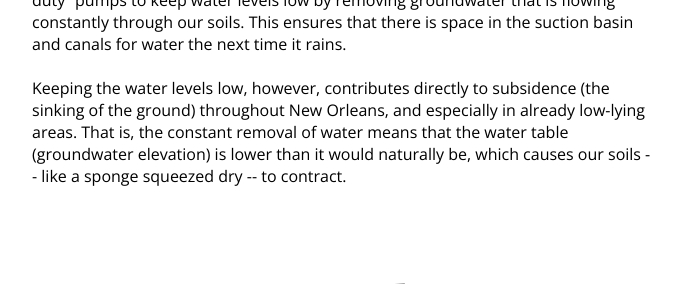
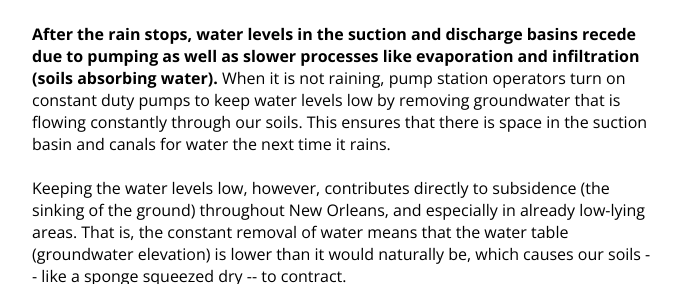
Before and after one commit to Civic-Studio/issue2.mxd.media, a Flask app: page /essay/what-does-a-pump-station-do in a window 1280 px wide. Shown: the part 6216-6500 px from the top of the page, without its empty margins (298-979 px from the left). Run offline with Flask 2, Linux system fonts and the light colour scheme; some web fonts are replaced.

Commit message:
Update essays and work through Anne's gallery

```diff
--- a/src/bookshelf/__init__.py
+++ b/src/bookshelf/__init__.py
@@ -33,4 +33,7 @@ csp = {
 app = Flask(__name__, static_folder=None)
 app.register_blueprint(main, url_prefix='')
 
+app.config['CDN_URL'] = 'https://cdn.mxd.media/'
+app.config['CDN_HASH'] = '-12192019'
+
 Talisman(app, content_security_policy=csp)
--- a/src/static/stylesheet.css
+++ b/src/static/stylesheet.css
@@ -86,11 +86,6 @@ div.home-final-wrapper > div > article a:last-child img {
     color: #aaa;
     font-size: 14px;
     text-align: center;
-}
-
-article.blockquote-container {
-	border-top: 1px solid rgba(0,0,0,.1);
-	border-bottom: 1px solid rgba(0,0,0,.1);
 }
 
 .intro-tiles article blockquote {
@@ -803,12 +798,17 @@ figcaption.side-by-side {
 .art-gallery-item .landscape-image-text figcaption {
 	position: absolute;
     font-size: 12px;
-    background-color: rgba(0,0,1,.75);
+    background-color: rgba(0,0,1,.95);
     color: white;
-    right: 0;
-    bottom: 5px;
-    padding: 6px;
+    right: -14px;
+    bottom: -11px;
+    padding: 12px;
     max-width: 50%;
+}
+
+.art-gallery-item .landscape-image-text figcaption span {
+	text-align: right;
+	display: block;
 }
 
 /* ---- */
@@ -833,7 +833,7 @@ figcaption.side-by-side {
 }
 
 .art-gallery-item blockquote {
-	font-size: 18px;
+	font-size: 24px;
 	font-family: serif;
 	font-style: italic;
 	text-align: center;
--- a/src/templates/essay.html
+++ b/src/templates/essay.html
@@ -1,7 +1,7 @@
 <!doctype html>
 <head>
   {% block head %}
-      <title>{% block title %}{% endblock %} - Issue #2 | Mixed Media </title>
+      <title>Mixed Media - Issue #2 | Mixed Media </title>
       {% include "includes/components/head-tag.html" %}
   {% endblock %}
 </head>
--- a/src/templates/gallery.html
+++ b/src/templates/gallery.html
@@ -11,8 +11,8 @@
     <div class="gallery-wrapper">
     	{% if series == "behind-the-scenes" %}
     	  {% include 'includes/galleries/behind-the-scenes.html' %}
-    	{% elif series == 'anne-nelson' %}
-    	  {% include 'includes/galleries/anne-nelson.html' %}
+    	{% elif series == 'water-series' %}
+    	  {% include 'includes/galleries/water-series.html' %}
     	{% endif %}
     </div>
   </div>
--- a/src/templates/includes/components/script.html
+++ b/src/templates/includes/components/script.html
@@ -26,60 +26,44 @@ new Vue({
     			module: {
     				title: 'Water Series',
     				subtitle: 'Abstractions water movements by Anne Nelson',
-    				description: '<p>I have been listening to a lot of krautrock lately. It is pretty good, lots of drums, some yelling even, and the early discoveries of modulation and their effects on acoustic instruments.</p>'
+    				description: '<p>For this second issue of Mixed Media, artist Anne Nelson created works that explore ways in which the water that falls from the sky interacts with soils, plants, people, pipes, and pumps.</p><p>Through participating in Mixed Media and a Water Leaders Institute cohort, Anne joined New Orleans\' neighborhood leaders to engage with technical experts in a dialogue around water management, resilience, and community-based planning.</p><p>The images and words in this series are by Anne.</p>'
     			},
     			gallery: [
     				{
     					type: 'portrait+image+quote',
-    					title: 'Title 1',
-    					imgUrl: 'water-series/1.jpg',
-    					artistName: 'Anne Nelson',
-    					medium: 'Acrylic paint on paper',
-    					dimensions: '100 x 100',
-    					quote: 'This is a long quote. I hope there are a lot of cool things to say about this quote. Like this quote is the quote of all quotes. You can quote this quote and get a quote of 1 million dollars.'
+    					imgUrl: 'water-series/1-12192019.jpg',
+    					medium: 'Marsh (Phase 1), 22"x30" Mixed media on paper. 2018.',
+    					quote: 'Abstraction is my primary way of working, because it presents a new, previously unseen field to the viewer. Abstraction can stop us short and make us see something actually fresh.'
     				},
     				{
     					type: 'portrait+image+quote',
-    					title: 'Title 2',
-    					imgUrl: 'water-series/2.jpg',
-    					artistName: 'Anne Nelson',
-    					medium: 'Acrylic paint on paper',
-    					dimensions: '100 x 100',
-    					quote: 'This is a short quote. Simple quote.'
+    					imgUrl: 'water-series/2-12192019.jpg',
+    					medium: 'Swamp Sponge (Phase 2), 22"x30" Mixed media on paper. 2018.',
+    					quote: 'When New Orleans was founded, it was a colony set on firmer, higher ground nearest to the river. The city was surrounded by swamp.'
     				},
     				{
     					type: 'portrait+image+quote',
-    					title: 'Title 3',
-    					imgUrl: 'water-series/3.jpg',
-    					artistName: 'Anne Nelson',
-    					medium: 'Acrylic paint on paper',
-    					dimensions: '100 x 100',
-    					quote: 'This is a short quote. Simple quote.'
+    					imgUrl: 'water-series/3-12192019.jpg',
+    					medium: 'Pump and Flood (Phase 3), 22"x30" Mixed media on paper. 2018.',
+    					quote: 'In the early 20th century, new technologies enabled us to drain and build on this swamp. This has caused the ground to sink, and required even more robust drainage systems and levees to address the new risks created.'
     				},
     				{
     					type: 'portrait+image+quote',
-    					title: 'Title 4',
-    					imgUrl: 'water-series/4.jpg',
-    					artistName: 'Anne Nelson',
-    					medium: 'Acrylic paint on paper',
-    					dimensions: '100 x 100',
-    					quote: 'This is a short quote. Simple quote.'
+    					imgUrl: 'water-series/4-12192019.jpg',
+    					medium: 'Rain Garden and Breathing Room (Phase 4), 22"x30" Mixed media on paper. 2018.',
+    					quote: 'This old swamp land is like a sponge. The ebb and flow of water is unruly, and an urban landscape that can accommodate this water will be more stable.'
     				},
     				{
-    					type: 'landscape+image',
-    					title: 'Title 5',
-    					imgUrl: 'water-series/5.jpg',
-    					artistName: 'Anne Nelson',
-    					medium: 'Acrylic paint on paper',
-    					dimensions: '100 x 100'
+    					type: 'portrait+image+quote',
+    					imgUrl: 'water-series/5-12192019.jpg',
+    					medium: 'Living with Water (Phase 5), 22"x30" Mixed media on paper. 2018.',
+                        quote: 'As voters, policy makers, taxpayers, property owners, educators and students, we can play a role in stabilizing the land by reducing paved areas and by creating lush urban landscapes that are designed to collect and absorb the water that falls from the sky.'
     				},
                     {
-                        type: 'landscape+image',
-                        title: 'Title 5',
-                        imgUrl: 'water-series/6.jpg',
-                        artistName: 'Anne Nelson',
-                        medium: 'Acrylic paint on paper',
-                        dimensions: '100 x 100'
+                        type: 'landscape+image+text',
+                        imgUrl: 'water-series/6-12192019.jpg',
+                        text: 'In-studio jumble of the Water Series in progress.',
+                        artistName: 'Photo by Anne Nelson'
                     }
     			]
     		},
@@ -161,7 +145,6 @@ new Vue({
 	galleryArrayLength: function() {
 		var path = document.location.pathname;
     	let artists = this.artists;
-    	console.log(artists[path].gallery.length)
 		return artists[path].gallery.length;
 	},
 	showArt: function(index) {
--- a/src/templates/includes/essays/what-does-a-pump-station-do.html
+++ b/src/templates/includes/essays/what-does-a-pump-station-do.html
@@ -10,7 +10,7 @@
 
 {% block essay_intro %}
   <p>
-    There are 24 drainage pump stations located across New Orleans, housing a total of 120 pumps. When water falls from the sky, some of it is caught by plants, and some of it is absorbed into the ground. Everything else runs off and flows into storm drains, and from there into the city’s network of pipes and canals. This network draws water by gravity into the suction basins of drainage pump stations. Inside the stations, operators turn on one or more pumps to lift the water from a lower elevation to a higher elevation. This sends water flowing towards the next pump station, or directly into Lake Pontchartrain, the Industrial Canal, Bayou Bienvenue, or the Gulf Intracoastal Waterway.
+   There are 24 drainage pump stations located across New Orleans, housing a total of 120 pumps. When water falls from the sky, some of it is caught by plants, and some of it is absorbed into the ground. Everything else runs off and flows into storm drains, and from there into the city’s network of pipes and canals. This network draws water by gravity into the suction basins of drainage pump stations. Inside the stations, operators turn on one or more pumps to lift the water from a lower elevation to a higher elevation. This sends water flowing towards the next pump station, or directly into Lake Pontchartrain, the Industrial Canal, Bayou Bienvenue, or the Gulf Intracoastal Waterway.
   </p>
   <p>
 
@@ -18,7 +18,7 @@
   </p>
   <p>
 
-    This set of images follows that flow of water into DPS 1 and DPS 4, and beyond, during both wet and dry weather. Even when it is not raining, operators periodically turn on “constant duty” pumps to lower groundwater levels. Unfortunately, these cycles of pumping during both wet and dry weather contribute directly to subsidence, which is the sinking of the ground and the primary reason why nearly 50% of the city’s land area is below sea level.
+    This set of images follows that flow of water into DPS 1 and DPS 4, and beyond, during both wet and dry weather. Even when it is not raining, operators periodically turn on constant duty pumps to lower groundwater levels. Unfortunately, these cycles of pumping during both wet and dry weather contribute directly to subsidence, which is the sinking of the ground and the primary reason why nearly 50% of the city’s land area is below sea level.
 
   </p>
 {% endblock %}
@@ -28,15 +28,14 @@
 </article>
 <article>
   <figure>
-    <img class="vh40" src="https://cdn.mxd.media/what-does-pump-do/1a.jpg"/>
-    <img class="vh40" src="https://cdn.mxd.media/what-does-pump-do/1b.jpg"/>
-    <figcaption>DPS 1 sits at the intersection of Broad and Martin Luther King Jr. streets, at a low point that was the back edge of the city at the beginning of the twentieth century. Thousands of motorists and cyclists pass by each day. Those heading downtown are on the “suction” side of the pump station, while those heading uptown are on the “discharge” side of the station.</figcaption>
+    <img src="{{ config.CDN_URL }}what-does-pump-do/1a{{ config.CDN_HASH }}.jpg"/>
+    <figcaption><b>DPS 1 sits at the intersection of Broad and Martin Luther King Jr. streets, at a low point that was the back edge of the city at the beginning of the twentieth century.</b> Thousands of motorists and cyclists pass by each day. Those heading downtown are on the “suction” side of the pump station, while those heading uptown are on the “discharge” side of the station. </figcaption>
   </figure>
 </article>
 <article>
   <figure>
-    <img src="https://cdn.mxd.media/what-does-pump-do/2a.jpg"/>
-    <figcaption>When rain hits asphalt streets, concrete parking lots, and rooftops, water accumulates rapidly and flows via storm drains and a network of pipes to large drainage culverts, or underground canals.Some culverts are as big as twenty feet (6.1 meters) wide, and carry water downhill towards the city’s drainage pumps stations.</figcaption>
+    <img src="{{ config.CDN_URL }}what-does-pump-do/2a{{ config.CDN_HASH }}.jpg"/>
+    <figcaption><b>When rain hits asphalt streets, concrete parking lots, and rooftops, water accumulates rapidly and flows via storm drains and a network of pipes to large drainage culverts, or underground canals.</b> Some culverts are as big as twenty feet (6.1 meters) wide, and carry water downhill towards the city’s drainage pumps stations.</figcaption>
   </figure>
 </article>
 <article class="blockquote-container">
@@ -47,17 +46,17 @@
 </article>
 <article>
   <figure>
-    <img src="https://cdn.mxd.media/what-does-pump-do/3a.jpg"/>
+    <img src="{{ config.CDN_URL }}what-does-pump-do/3a{{ config.CDN_HASH }}.jpg"/>
     <figcaption>
-    View of DPS 4 from above, with the suction side towards the bottom, and the discharge side towards the top. Central notifies pump station operators when they need to go on “rain load.” This means setting up power generation systems in preparation for turning on pumps to manage the water that is coming to the station.
+    <b>View of DPS 4 from above, with the suction side towards the bottom, and the discharge side towards the top.</b> Central notifies pump station operators when they need to go on “rain load.” This means setting up power generation systems in preparation for turning on pumps to manage the water that is coming to the station.
     </figcaption>
   </figure>
 </article>
 <article>
   <figure>
-    <img class="vh40" src="https://cdn.mxd.media/what-does-pump-do/3b.jpg"/>
-    <img class="vh40" src="https://cdn.mxd.media/what-does-pump-do/3c.jpg"/>
-    <figcaption>The suction basins at DPS 4 (left) and DPS 1 (right). The end of the culvert that brings water from Gentilly neighborhoods to the pump station is visible at DPS 4. At DPS 1, a hatch door and ladder provide access to the suction basin that is otherwise covered and hidden from view. As water levels in the suction basin rise with rainfall or fluctuations in groundwater, operators turn on the pumps to lower the water level in the basin. </figcaption>
+    <img class="vh40" src="{{ config.CDN_URL }}what-does-pump-do/3b{{ config.CDN_HASH }}.jpg"/>
+    <img class="vh40" src="{{ config.CDN_URL }}what-does-pump-do/3c{{ config.CDN_HASH }}.jpg"/>
+    <figcaption><b>The suction basins at DPS 4 (left/top) and DPS 1 (right/bottom).</b> The end of the culvert that brings water from Gentilly neighborhoods to the pump station is visible at DPS 4. At DPS 1, a hatch door and ladder provide access to the suction basin that is otherwise covered and hidden from view. As water levels in the suction basin rise with rainfall or fluctuations in groundwater, operators turn on the pumps to lower the water level in the basin.</figcaption>
   </figure>
 </article>
 <article class="blockquote-container">
@@ -68,9 +67,9 @@
 </article>
 <article>
   <figure>
-    <img class="vh40" src="https://cdn.mxd.media/what-does-pump-do/4a.jpg"/>
-    <img class="vh40" src="https://cdn.mxd.media/what-does-pump-do/4b.jpg"/>
-    <figcaption>Where rain falls determines which suction basins start to fill and which drainage pump stations are called to action. Mechanical and digital monitoring systems (staff gages and digital monitoring systems above) help the operators keep track of elevations in the suction basin. When the water level in the basin reaches the pump station’s specific “suction elevation,” pump station operators choose which pumps to turn on, and for how long, in order to draw the water down to a desired level.  With multiple pumps in each station, which pumps are turned on and the sequence of their use is up to the discretion of the operator -- as Drainage Supervisor Gerald Tilton explained, “every operator would probably do something different.”</figcaption>
+    <img class="vh40" src="{{ config.CDN_URL }}what-does-pump-do/4a{{ config.CDN_HASH }}.jpg"/>
+    <img class="vh40" src="{{ config.CDN_URL }}what-does-pump-do/4b{{ config.CDN_HASH }}.jpg"/>
+    <figcaption><b>Where rain falls determines which suction basins start to fill and which drainage pump stations are called to action.</b> Mechanical and digital monitoring systems (staff gages and digital monitoring systems above) help the operators keep track of elevations in the suction basin. When the water level in the basin reaches the pump station’s specific “suction elevation” -- which is 9’ Cairo Datum at DPS 1, for example -- pump station operators choose which pumps to turn on, and for how long, in order to draw the water down to a desired level. With multiple pumps in each station, which pumps are turned on and the sequence of their use is up to the discretion of the operator -- as Drainage and Sewerage Superintendent Gerald Tilton explained, “every operator would probably do something different.”</figcaption>
   </figure>
 </article>
 <article class="blockquote-container">
@@ -81,24 +80,25 @@
 </article>
 <article>
   <figure>
-    <img src="https://cdn.mxd.media/what-does-pump-do/6b.jpg"/>
-    <figcaption>Motor for a pump, spinning. What does a pump station do? Fundamentally, the pumps inside of the station lift water up and out of the suction basin, and release that water into a discharge basin at a higher elevation. From there, water flows by gravity to the next pump station or out of the city into Lake Pontchartrain, the Industrial Canal, Bayou Bienvenue, or the Gulf Intracoastal Waterway.
+    <img src="{{ config.CDN_URL }}what-does-pump-do/6b{{ config.CDN_HASH }}.jpg"/>
+    <figcaption><b>Motor for a pump, spinning. What does a pump station do?</b> Fundamentally, the pumps inside of the station lift water up and out of the suction basin, and release that water into a discharge basin at a higher elevation. From there, water flows by gravity to the next pump station or out of the city into Lake Pontchartrain, the Industrial Canal, Bayou Bienvenue, or the Gulf Intracoastal Waterway.
     </figcaption>
   </figure>
 </article>
 <article>
   <figure>
-    <img src="https://cdn.mxd.media/what-does-pump-do/6a.jpg"/>
+    <img src="{{ config.CDN_URL }}what-does-pump-do/6a{{ config.CDN_HASH }}.jpg"/>
     <figcaption>
-    The array of pumps at DPS 1 -- there are seven Wood screw pumps, 2 vertical lift pumps, and 2 constant duty (dry weather) pumps at this station. When using a Wood screw pump to move water, the operator “loads” the pump by creating a vacuum so that atmospheric pressure pushes water from suction and discharge basins up into the pump. An impeller pushes that water towards the discharge side.
+    <b>The array of pumps at DPS 1 -- there are seven Wood screw pumps, 2 vertical lift pumps, and 2 constant duty (dry weather) pumps at this station.</b> When using a Wood screw pump to move water, the operator “loads” the pump by creating a vacuum so that atmospheric pressure pushes water from suction and discharge basins up into the pump. An impeller pushes that water towards the discharge side.
     </figcaption>
   </figure>
 </article>
 <article>
   <figure>
-    <img src="https://cdn.mxd.media/what-does-pump-do/9a_diagram.jpg"/>
+    <img class="vh40"  src="{{ config.CDN_URL }}what-does-pump-do/9a_diagram{{ config.CDN_HASH }}.jpg"/>
+    <img class="vh40"  src="{{ config.CDN_URL }}what-does-pump-do/9b{{ config.CDN_HASH }}.jpg"/>
     <figcaption>
-    Cross-sectional diagram of the Wood screw pump, invented by A. Baldwin Wood at the beginning of the twentieth century. Wood was the first general superintendent of the SWBNO. An analogy: when you drink through a straw, you use your lungs to create a vacuum in the straw. Atmospheric pressure forces liquid up into that straw to take the place of the air that you’ve removed. Same principles, more horsepower. (Image: U.S. Patent Office)
+    <b>Cross-sectional diagram of the Wood screw pump (left) and the inside of a pump (right).</b> The SWBNO’s first general superintendent, engineer A. Baldwin Wood, invented this pump at the beginning of the twentieth century, and it was the first pump powerful enough to truly drain stormwater from the city and also the swamps that surrounded the city, making it possible to dramatically expand the city’s footprint. An analogy for understanding how the pump works: when you drink through a straw, you use your lungs to create a vacuum in the straw. Atmospheric pressure forces liquid up into that straw to take the place of the air that you’ve removed. Same principles, more horsepower. (Image: U.S. Patent Office)
     </figcaption>
   </figure>
 </article>
@@ -111,11 +111,11 @@
 </article>
 <article>
   <figure>
-    <img class="vh30" src="https://cdn.mxd.media/what-does-pump-do/7a.jpg"/>
-    <img class="vh30" src="https://cdn.mxd.media/what-does-pump-do/7b.jpg"/>
-    <img class="vh50" src="https://cdn.mxd.media/what-does-pump-do/7c.jpg"/>
+    <img class="vh30" src="{{ config.CDN_URL }}what-does-pump-do/7a{{ config.CDN_HASH }}.jpg"/>
+    <img class="vh30" src="{{ config.CDN_URL }}what-does-pump-do/7b{{ config.CDN_HASH }}.jpg"/>
+    <img class="vh50" src="{{ config.CDN_URL }}what-does-pump-do/7c{{ config.CDN_HASH }}.jpg"/>
     <figcaption>
-    Discharge basin at DPS 1. The pumps lift water and send it out of discharge pipes and into a canal or body of water outside of the city’s levee protection system. In this case, water from DPS 1 flows into the Palmetto Canal and from there towards DPS 6 at the Jefferson/Orleans parish line. DPS 6 lifts the water again, so that it can flow by gravity out to Lake Pontchartrain via the 17th St. Canal.
+    <b>Discharge basin at DPS 1.</b> The pumps lift water and send it out of discharge pipes and into a canal or body of water outside of the city’s levee protection system. In this case, water from DPS 1 flows into the Palmetto Canal and from there towards DPS 6 at the Jefferson/Orleans parish line. DPS 6 lifts the water again, so that it can flow by gravity out to Lake Pontchartrain via the 17th St. Canal.
     </figcaption>
   </figure>
 </article>
@@ -127,10 +127,10 @@
 </article>
 <article>
   <figure>
-    <img class="vh40" src="https://cdn.mxd.media/what-does-pump-do/8a.jpg"/>
-    <img class="vh40" src="https://cdn.mxd.media/what-does-pump-do/8c.jpg"/>
+    <img class="vh40" src="{{ config.CDN_URL }}what-does-pump-do/8a{{ config.CDN_HASH }}.jpg"/>
+    <img class="vh40" src="{{ config.CDN_URL }}what-does-pump-do/8c{{ config.CDN_HASH }}.jpg"/>
     <figcaption>
-    After the rain stops, water levels in the suction and discharge basins recede due to pumping, as well as slower processes like evaporation and infiltration (soils absorbing water). When it is not raining, pump station operators turn on “constant duty” pumps to keep water levels low by removing groundwater that is flowing constantly through our soils. This ensures that there is space in the suction basin and canals for water the next time it rains.
+    <b>After the rain stops, water levels in the suction and discharge basins recede due to pumping as well as slower processes like evaporation and infiltration (soils absorbing water).</b> When it is not raining, pump station operators turn on constant duty pumps to keep water levels low by removing groundwater that is flowing constantly through our soils. This ensures that there is space in the suction basin and canals for water the next time it rains.
     <br><br>
     Keeping the water levels low, however, contributes directly to subsidence (the sinking of the ground) throughout New Orleans, and especially in already low-lying areas. That is, the constant removal of water means that the water table (groundwater elevation) is lower than it would naturally be, which causes our soils -- like a sponge squeezed dry -- to contract.
     </figcaption>
```
Also changed, not shown: src/templates/includes/essays/challenges.html (+14 -14 lines), src/templates/includes/essays/evening-at-station-d.html (+12 -12 lines), src/templates/includes/essays/keeping-the-pumps-running.html (+18 -18 lines), src/templates/includes/essays/pump-station-operators-individual.html (+12 -12 lines), src/templates/includes/essays/pump-station-operators-team.html (+11 -11 lines), src/templates/includes/essays/watch-day-after.html (+9 -9 lines), src/templates/includes/essays/water-creatures.html (+15 -15 lines), src/templates/includes/galleries/water-series.html (+15 -13 lines).
